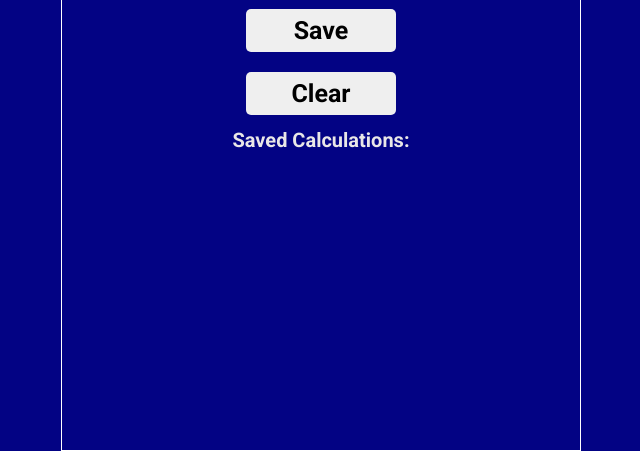
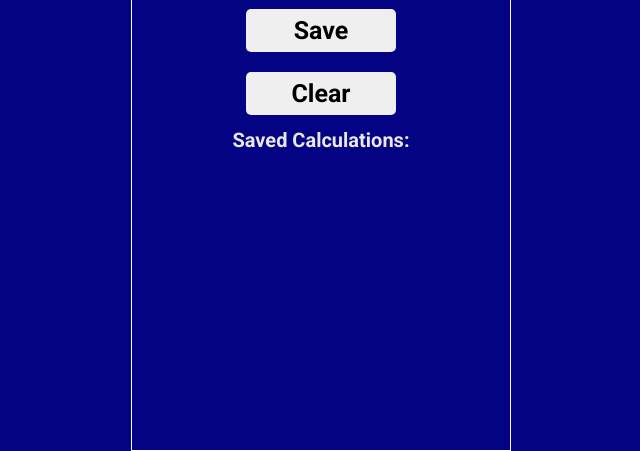
Before and after one commit to Oyeins-GUI/basic-calculator, a plain HTML site: page index.html in a window 1280 px wide. Shown: the part 349-800 px from the top of the page, without its empty margins (319-959 px from the left). Drawn offline with Linux system fonts and the light colour scheme.

Commit message:
Update styles.css

```diff
--- a/styles.css
+++ b/styles.css
@@ -21,7 +21,7 @@ body {
 }
 
 .main-cal {
-    width: 520px;
+    width: 380px;
     height: auto;
     position: absolute;
     top: 0;
```
